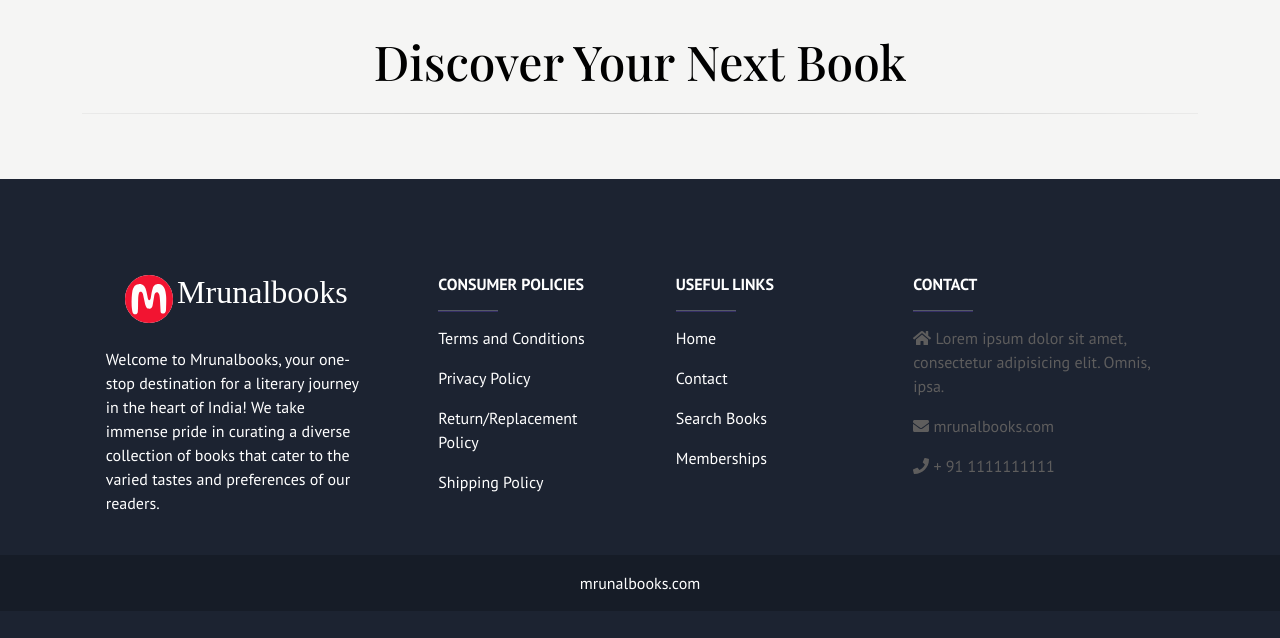
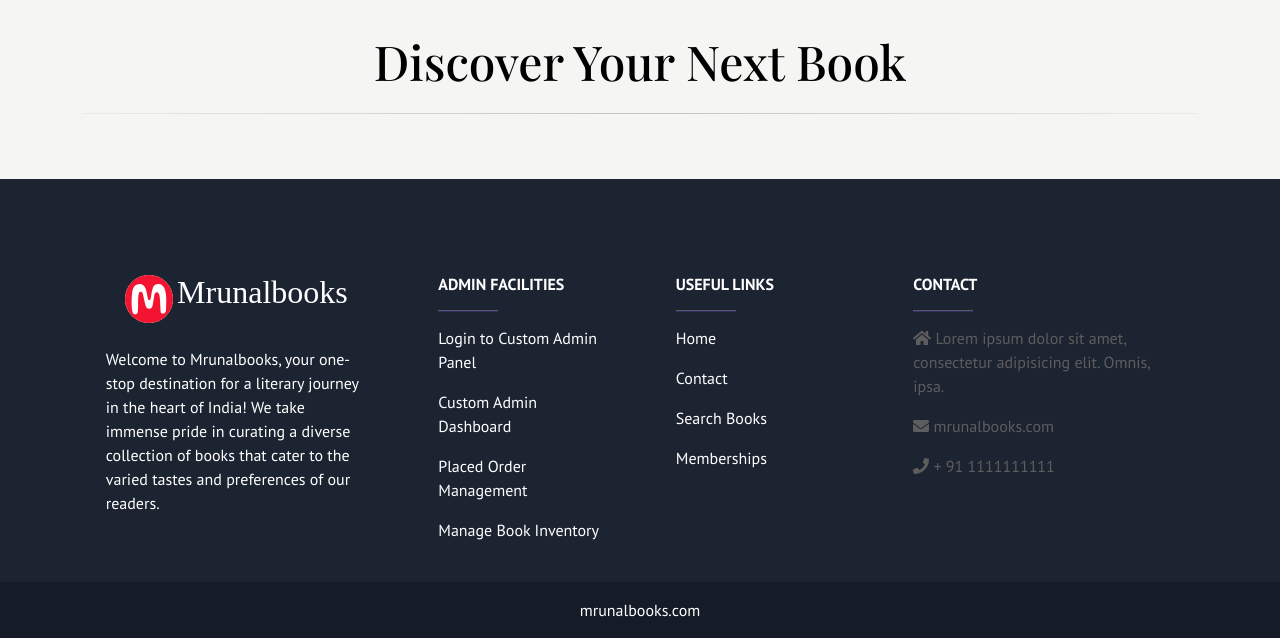
Before and after one commit to tejasgodse24/BookStoreEcommerce, a Django app: page / in a window 1280 px wide. Shown: the part 1098-1736 px from the top of the page. Before the commit the page ends 1688 px from the top, so only its background shows below. Run offline with Django 5.2, Linux system fonts and the light colour scheme; data that the repository does not hold is empty; some libraries are stand-ins or nearby versions; some web fonts are replaced.

Commit message:
admin links made available at frontend

```diff
--- a/templates/home/index.html
+++ b/templates/home/index.html
@@ -418,19 +418,19 @@
           </div>
 
           <div class="col-md-2 col-lg-2 col-xl-2 mx-auto mb-4">
-            <h6 class="text-uppercase fw-bold">Consumer Policies</h6>
+            <h6 class="text-uppercase fw-bold">Admin Facilities</h6>
             <hr class="mb-2 mt-0 d-inline-block mx-auto" style="width: 60px; background-color: #7c4dff; height: 2px" />
             <p>
-              <a href="/terms-and-conditions" class="text-white">Terms and Conditions</a>
+              <a href="/custom-admin-management/login" class="text-white">Login to Custom Admin Panel</a>
             </p>
             <p>
-              <a href="/privacy-policy" class="text-white">Privacy Policy</a>
+              <a href="/custom-admin-management/dashboard" class="text-white">Custom Admin Dashboard</a>
             </p>
             <p>
-              <a href="/refund-policy" class="text-white">Return/Replacement Policy</a>
+              <a href="/custom-admin-management/orders/all-orders" class="text-white">Placed Order Management</a>
             </p>
             <p>
-              <a href="/shipping-policy" class="text-white">Shipping Policy</a>
+              <a href="/custom-admin-management/login/" class="text-white">Manage Book Inventory</a>
             </p>
           </div>
 
```
Also changed, not shown: templates/base/basic.html (+5 -5 lines).
